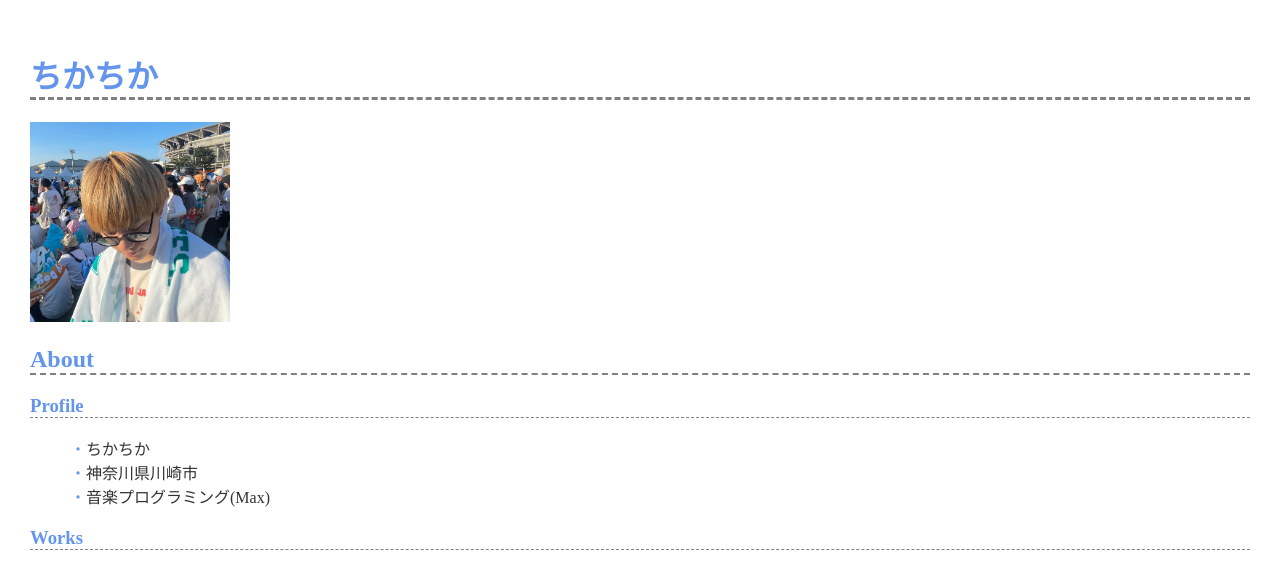
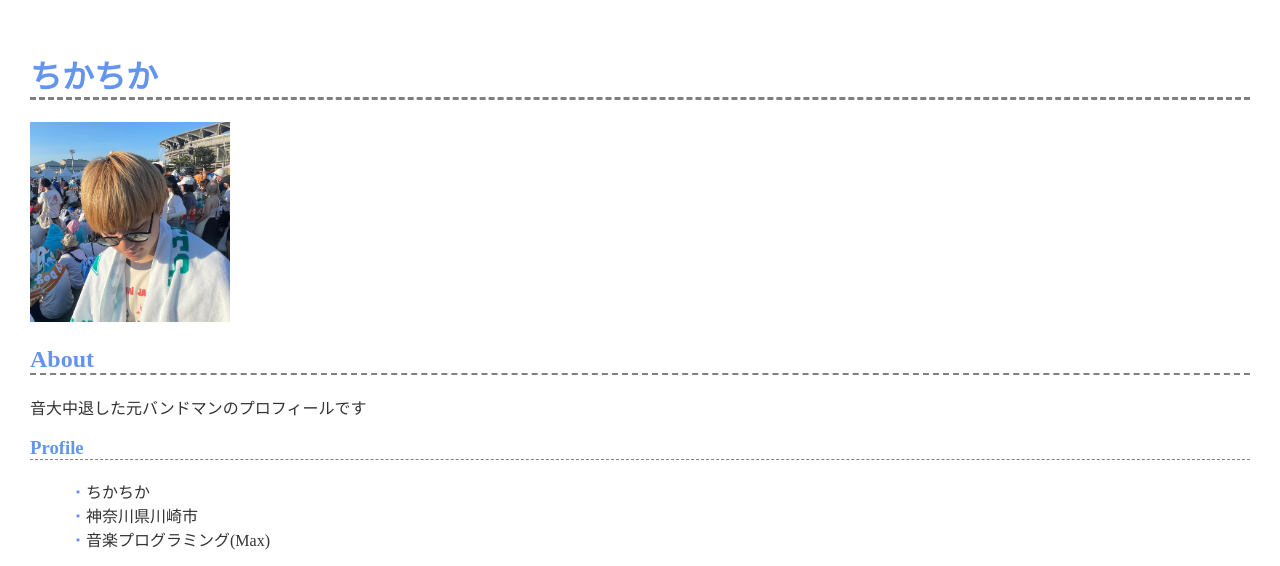
Before and after one commit to chikachika-oh/chikachika-oh, a plain HTML site: page index.html in a window 1280 px wide. Shown: the top 566 px of the page. Drawn offline with Linux system fonts and the light colour scheme.

Commit message:
Update index.html

```diff
--- a/index.html
+++ b/index.html
@@ -10,7 +10,7 @@
     <h1>ちかちか</h1>
     <img src="IMG_4749.jpeg"　width="200" height="200">
     <h2>About</h2>
-    <p></p>
+    <p>音大中退した元バンドマンのプロフィールです</p>
 
     <h3>Profile</h3>
     <ul>
```
